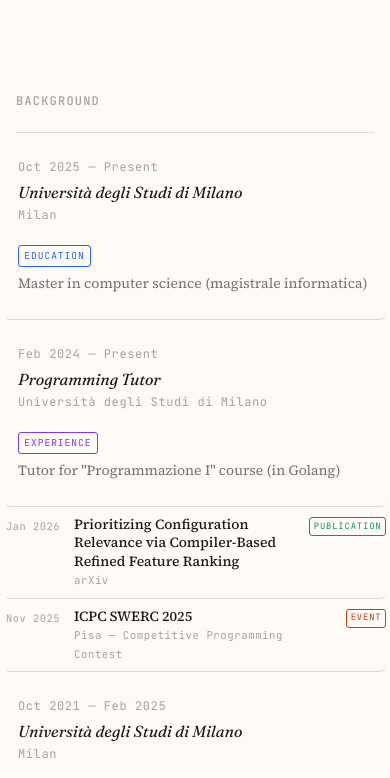
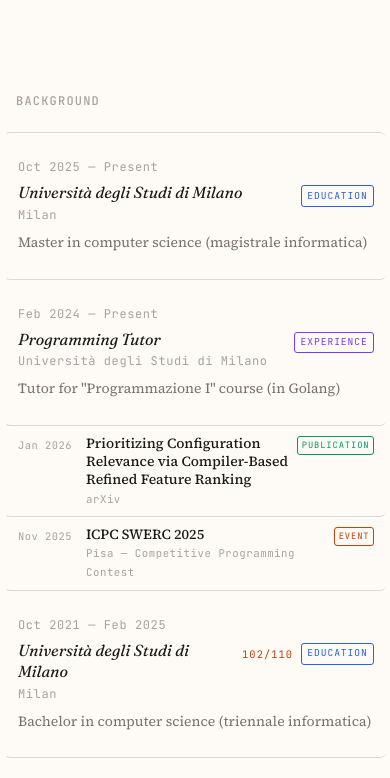
Before and after one commit to Favo02/favo02.dev, an Astro site in the folder v2/: page /about in a window 390 px wide. Shown: the part 2480-3258 px from the top of the page. Built offline with nearby package versions, Linux system fonts and the light colour scheme; Astro itself is replaced by a stand-in of ours.

Commit message:
fix(style): small design issues

```diff
--- a/v2/src/pages/about.astro
+++ b/v2/src/pages/about.astro
@@ -539,6 +539,9 @@
       margin: 0;
       display: flex;
       flex-direction: column;
+    }
+
+    .tl-item:first-child {
       border-top: 1px solid var(--border-subtle);
     }
 
@@ -756,7 +759,8 @@
       .tl-item--compact {
         grid-template-columns: 60px 1fr auto !important;
         gap: var(--space-sm) !important;
-        padding: 0.5rem 0 !important;
+        padding: 0.5rem 12px !important;
+        margin: 0 -12px !important;
         align-items: flex-start !important;
       }
 
@@ -783,15 +787,6 @@
       .tl-period {
         padding-top: 0;
       }
-
-      .tl-top {
-        flex-direction: column;
-        align-items: flex-start;
-      }
-
-      .tl-badges {
-        justify-content: flex-start;
-      }
     }
   </style>
 </BaseLayout>
--- a/v2/src/pages/projects.astro
+++ b/v2/src/pages/projects.astro
@@ -346,7 +346,6 @@
   .projects-list {
     display: flex;
     flex-direction: column;
-    border-top: 1px solid var(--border-subtle);
   }
 
   @media (max-width: 768px) {
```
Also changed, not shown: v2/src/components/ProjectCard.astro (+7 -5 lines), v2/src/pages/now.astro (+6 -2 lines).
